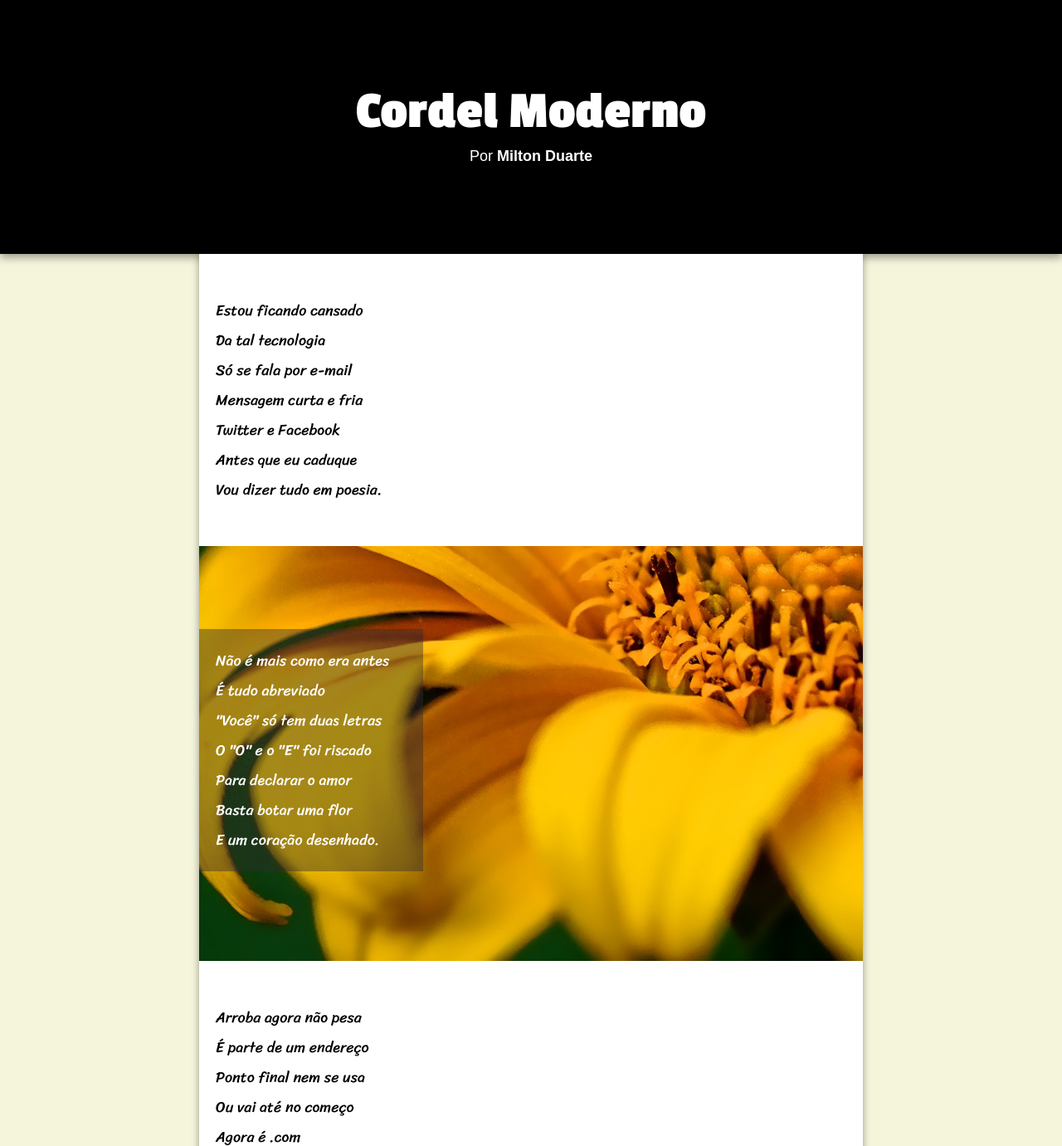
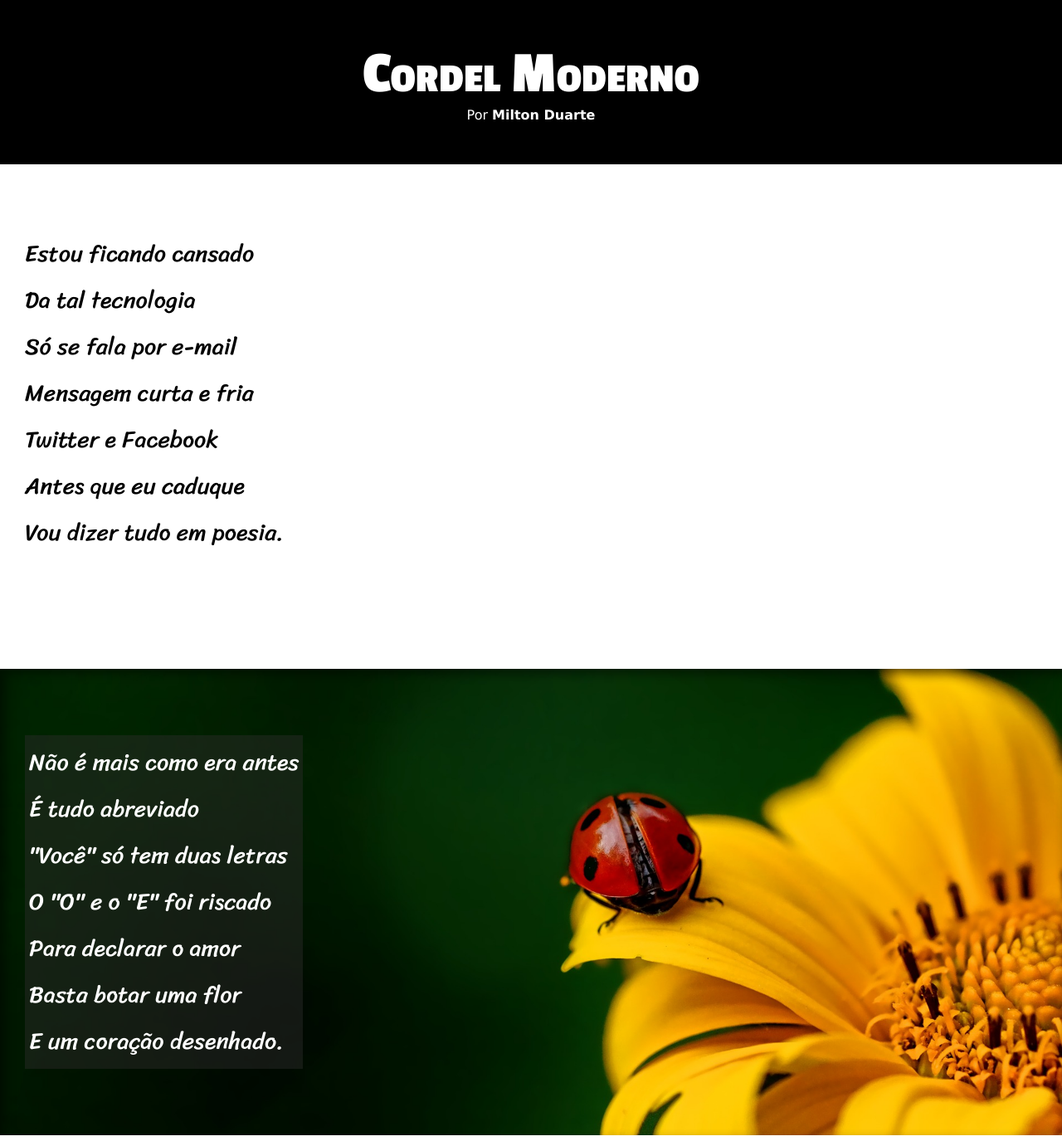
Before and after one commit to victorbubba/css, a plain HTML site: page projeto02/projeto-cordel.html in a window 1280 px wide. Shown: the top 1381 px of the page at 83% size. Drawn offline with Linux system fonts and the light colour scheme.

Commit message:
versão final do projeto cordel

```diff
--- a/projeto02/projeto-cordel.html
+++ b/projeto02/projeto-cordel.html
@@ -8,13 +8,15 @@
 </head>
 <body>
     <header>
-            <div id="mine">
-                <h1>Cordel Moderno</h1>
-                <p>Por <strong>Milton Duarte</strong></p>
-            </div>
+            <h1>
+                Cordel Moderno
+            </h1>
+            <p>
+                Por <a href="https://www.recantodasletras.com.br/poesias/3186743" target="_blank" rel="noopener">Milton Duarte</a>
+            </p>
     </header>
     <main>
-            <article>
+            <section class="normal">
                     <p>
                         Estou ficando cansado<br>
                         Da tal tecnologia<br>
@@ -24,8 +26,8 @@
                         Antes que eu caduque<br>
                         Vou dizer tudo em poesia.
                     </p>
-            <div id="flor">
-                <div class="texto">
+            </section>
+            <section class="imagem" id="flor">
                     <p>
                         Não é mais como era antes<br>
                         É tudo abreviado<br>
@@ -35,8 +37,8 @@
                         Basta botar uma flor<br>
                         E um coração desenhado.
                     </p>
-                </div>
-            </div>
+            </section>
+            <section class="normal">
                 <p>
                     Arroba agora não pesa<br>
                     É parte de um endereço<br>
@@ -55,8 +57,8 @@
                     Pra entender como fica<br>
                     Decifre esse rabisco.
                 </p>
-            <div id="livro">
-                <div class="texto">
+            </section>
+            <section class="imagem" id="livro">
                     <p>
                         Tenho saudade das cartas<br>
                         Escritas com a própria mão<br>
@@ -66,8 +68,8 @@
                         Era texto de verdade<br>
                         Nas linhas do coração.
                     </p>
-                </div>
-            </div>
+            </section>
+            <section class="normal">
                 <p>
                     Agora, escrevo e envio<br>
                     Chegando na mesma hora<br>
@@ -86,7 +88,7 @@
                     Seus lábios são aparelhos<br>
                     Deixe que Deus interprete.
                 </p>
-            </article>
+            </section>
     </main>
     <footer>
         <p>&copy; Victor Bubula</p>
--- a/projeto02/style.css
+++ b/projeto02/style.css
@@ -1,85 +1,81 @@
+@charset "UTF-8";
 @import url('https://fonts.googleapis.com/css2?family=Passion+One:wght@700&family=Sriracha&display=swap');
+
+:root {
+    --fonte1: Verdana, Geneva, Tahoma, sans-serif;
+    --fonte2: 'Passion One', cursive;
+    --fonte3: 'Sriracha', cursive;
+}
 
 * {
     margin: 0;
     padding: 0;
+    font-size: 1em;
 }
-body {
-    font-family: 'Sriracha', cursive;
-    background-color: beige;
+html, body {
+    min-height: 100vh;
+    background-color: lightgray;
+    font-family:var(--fonte1);
 }
 header {
-    font-family: 'Passion One', cursive;
     background-color: black;
     color:white;
     text-align: center;
-    min-height: 200px;
-    box-shadow: 0px 4px 10px rgba(0, 0, 0, 0.384);
 }
-div#mine {
-    padding: 100px 0px;
+header > h1 {
+    font-family: var(--fonte2);
+    font-variant: small-caps;
+    padding-top: 50px;
+    font-size: 9vh;
 }
-h1 {
-    margin: auto;
-    max-width: 500px;
-    font-size: 4em;
+header > p {
+    padding-bottom: 50px;
 }
-main {
-    max-width: 800px;
-    margin: auto;
+header > p > a {
+    font-weight: bold;
+    text-decoration: none;
+    color: white;
 }
-article {
-    box-shadow: 0px 0px 10px rgba(0, 0, 0, 0.384);
-    border-bottom-left-radius: 20px;
-    border-bottom-right-radius: 20px;
+header > p > a:hover {
+    font-size: 18px;
+    text-decoration: underline;
+}
+section{
+    font-family: var(--fonte3);
+    padding-top: 10vh;
+    padding-bottom: 10vh;
+    line-height: 2em;
+    padding-left: 30px;
+    font-size: 3.5vh;
+}
+section > p {
+    padding-bottom: 2em;
+}
+section.normal {
     background-color: white;
-    padding: 50px 20px;
+    color: black;
 }
-header > div > p {
-    font-family: Arial, Helvetica, sans-serif;
-    text-align: center;
-    margin: auto;
-    padding: 0;
-    background: none;
+section.imagem {
+    box-shadow: inset 6px 6px 13px 0px rgba(0, 0, 0, 0.479);
+    background-color: rgb(41, 37, 37);
+    background: url('imagens/background002.jpg') right center no-repeat fixed;
+    background-size: cover;
 }
-p {
-    line-height: 2em;
-    max-width: 230px;
-    font-size: 18px;
-    margin-bottom: 40px;
+section#flor {
+    background-image: url('imagens/background001.jpg');
 }
-div#flor {
-    background-size: cover;
-    background: url('imagens/background001.jpg') bottom right no-repeat fixed;
-    height: 400px;
-    padding: 100px 0px 0px 0px;
-    margin: 50px -20px;
+section#livro {
+    background-image: url('imagens/background002.jpg');
 }
-div#livro {
-    background: url('imagens/background002.jpg') bottom right no-repeat fixed;
-    background-size: cover;
-    min-height: 400px;
-    padding: 100px 0px 0px 0px;
-    margin: 50px -20px;
-}
-div.texto{
-    max-width:230px;
-    padding: 20px;
+section.imagem > p {
+    display: inline-block;
+    padding: 5px;
     color: white;
     background-color: rgba(48, 46, 46, 0.432);
 }
-div.texto > p {
-    margin: 0px;
-}
 footer {
-    margin-top: 30px;
+    padding: 5px;
     background-color: black;
     color: white;
+    text-align: center;
 }
-footer > p {
-    font-family: Arial, Helvetica, sans-serif;
-    padding: 0;
-    text-align: center;
-    max-width: 100%;
-    margin: 0;
-}
```
Lines whose indentation alone changed are shown as unchanged.
